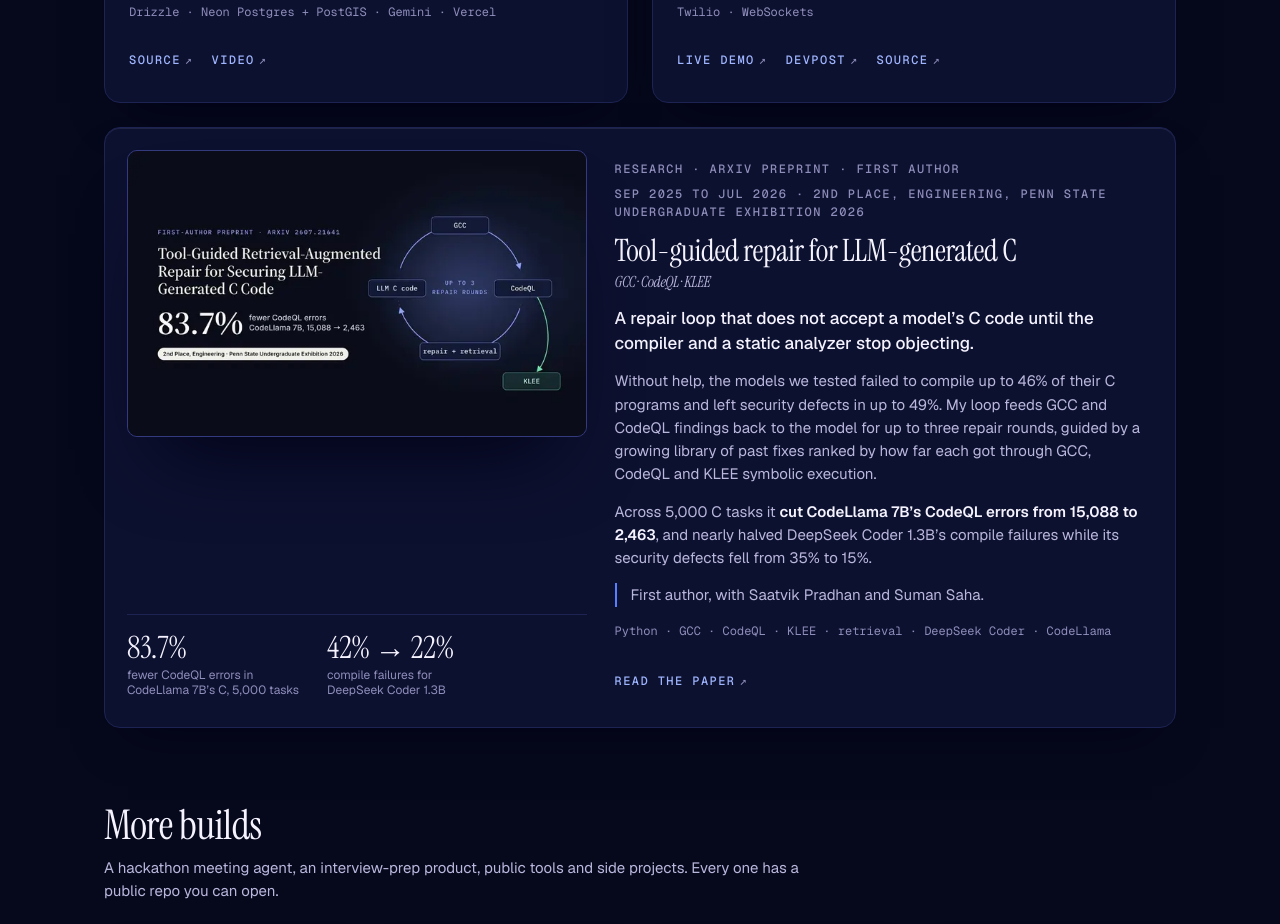
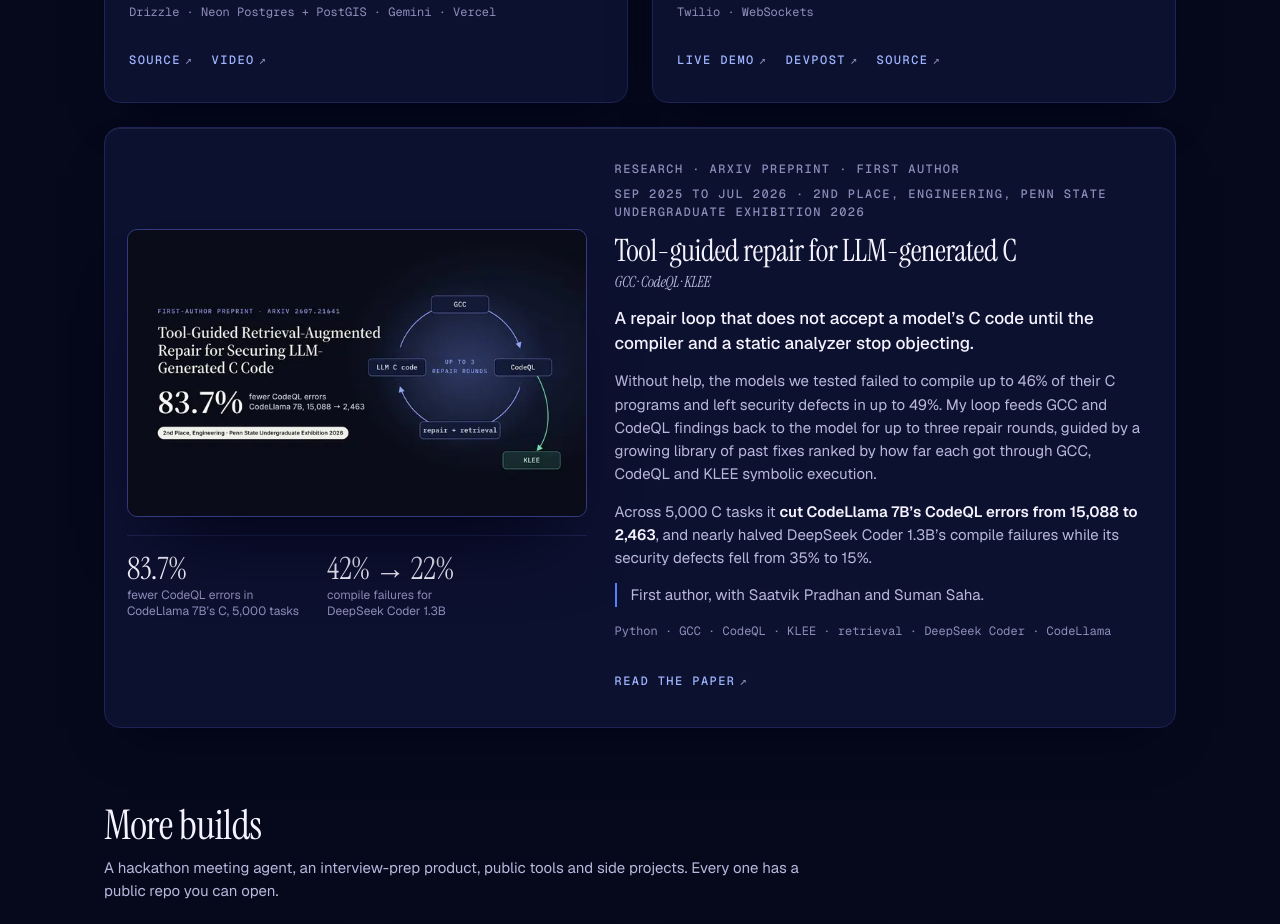
Before and after one commit to vs-githjk/Portfolio, a React (Vite) app: page / in a window 1280 px wide. Shown: the part 5980-6904 px from the top of the page. Built offline with nearby package versions, Linux system fonts and the light colour scheme.

Commit message:
Paper: media and results centred in their column

```diff
--- a/src/styles/sections.css
+++ b/src/styles/sections.css
@@ -1292,15 +1292,14 @@
   padding: 22px 0 28px 22px;
   display: flex;
   flex-direction: column;
-  justify-content: flex-start;
+  justify-content: center;
   gap: 18px;
   min-width: 0;
 }
 
-/* The headline results sit on the foot of the media column, under a hairline, so
-   both columns end on the same line. */
+/* The headline results sit directly under the image, under a hairline; the pair
+   is centred in the column, so the text beside it does not leave a hole at one end. */
 .paper-media .metrics {
-  margin-top: auto;
   padding-top: 18px;
   border-top: 1px solid var(--hair);
 }
```
